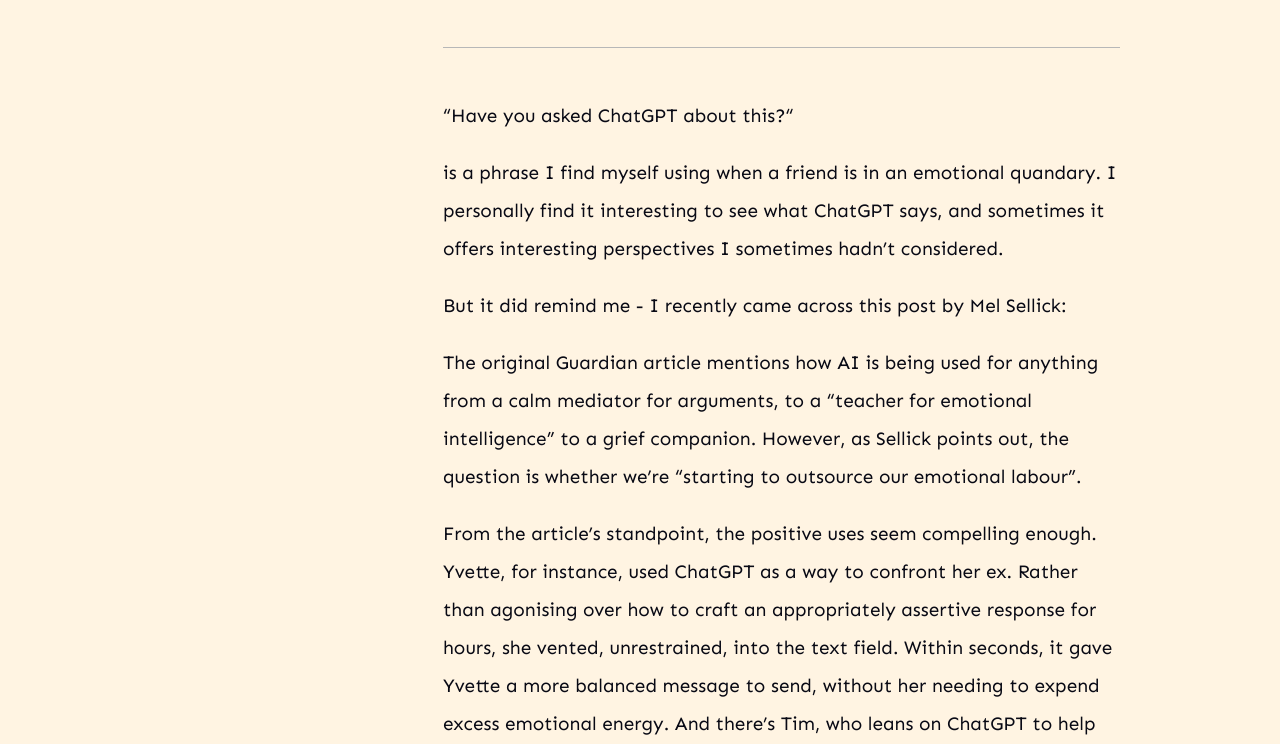
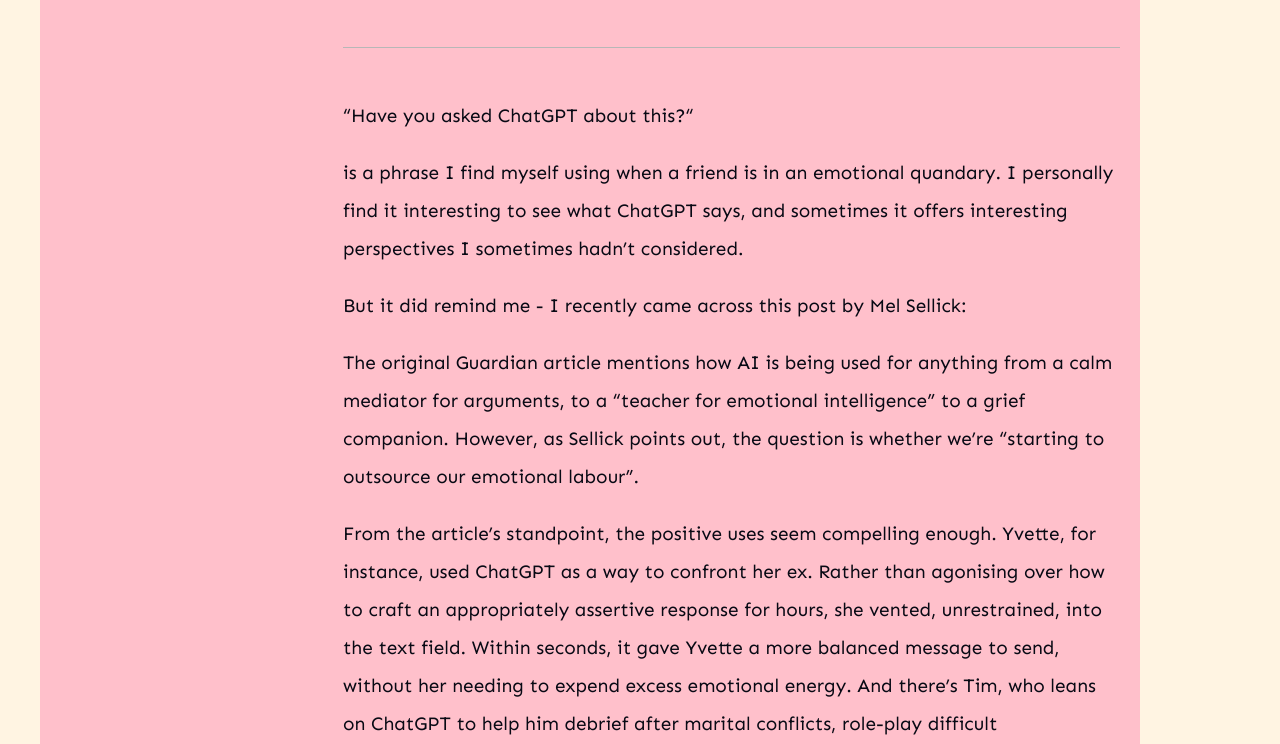
Before and after one commit to eqyng/Personal-Website, a plain HTML site: page gh-test-article.html in a window 1280 px wide. Shown: the part 371-1115 px from the top of the page. Drawn offline with Linux system fonts and the light colour scheme; a web font is replaced by a local one.

Commit message:
test-article: Test article main class padding

```diff
--- a/style.css
+++ b/style.css
@@ -182,6 +182,7 @@
     padding-right: 100px;
     /*background-color: green;*/
 }
+
 
 .page-section {
     padding-top: 10px;
@@ -815,9 +816,16 @@
 }
 
 /* <<<<<<<<<<<<<<<<<< GLASSHOUSE TEST ARTICLE >>>>>>>>>>>>>>>>>> */
+.article-main {
+    padding-left: 0px;
+    padding-right: 100px;
+}
+
 .gh-main-container {
     display: flex;
     gap: 30px;
+    margin: 0px;
+    background-color: pink;
 }
 
 .gh-breadcrumb a, .gh-breadcrumb li, .gh-breadcrumb ul {
```
